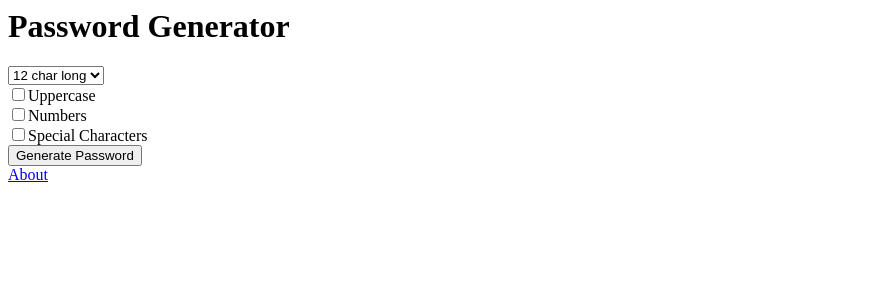
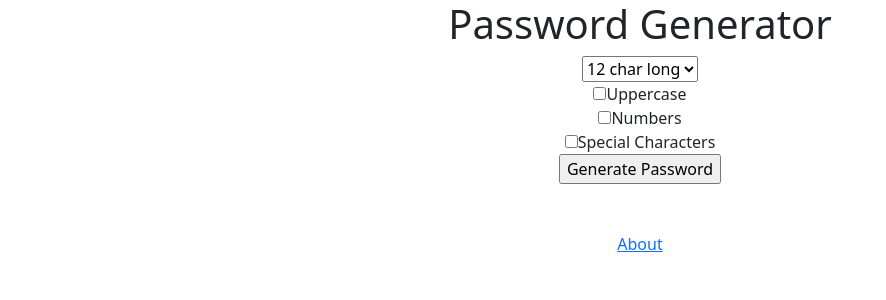
Before and after one commit to teodorwisniewski/django, a Django app: template password_generator/generator/templates/generator/home.html in a window 1280 px wide. Shown: the top 300 px of the page, without its empty margins (0-886 px from the left). Run offline with Django 3.2, Linux system fonts and the light colour scheme; the template is opened without the code that fills it, so the values that code supplies are empty.

Commit message:
adding bootstrap to the home page

```diff
--- a/password_generator/generator/templates/generator/home.html
+++ b/password_generator/generator/templates/generator/home.html
@@ -1,6 +1,9 @@
-<h1>Password Generator</h1>
+<link href="https://cdn.jsdelivr.net/npm/bootstrap@5.1.3/dist/css/bootstrap.min.css" rel="stylesheet" integrity="sha384-1BmE4kWBq78iYhFldvKuhfTAU6auU8tT94WrHftjDbrCEXSU1oBoqyl2QvZ6jIW3" crossorigin="anonymous">
 
 
+
+<div class="container text-center">
+    <h1>Password Generator</h1>
     <form action="{% url 'password' %}">
         <select name="length">
             <option value="2">2 char long</option>
@@ -23,6 +26,7 @@
         <input type="checkbox" name="special">Special Characters
         <br>
         <input type="submit" value="Generate Password">
-    <br>
+        <br><br><br>
         <a href="{% url 'about' %}">About</a>
     </form>
+</div>
```
Lines whose indentation alone changed are shown as unchanged.
